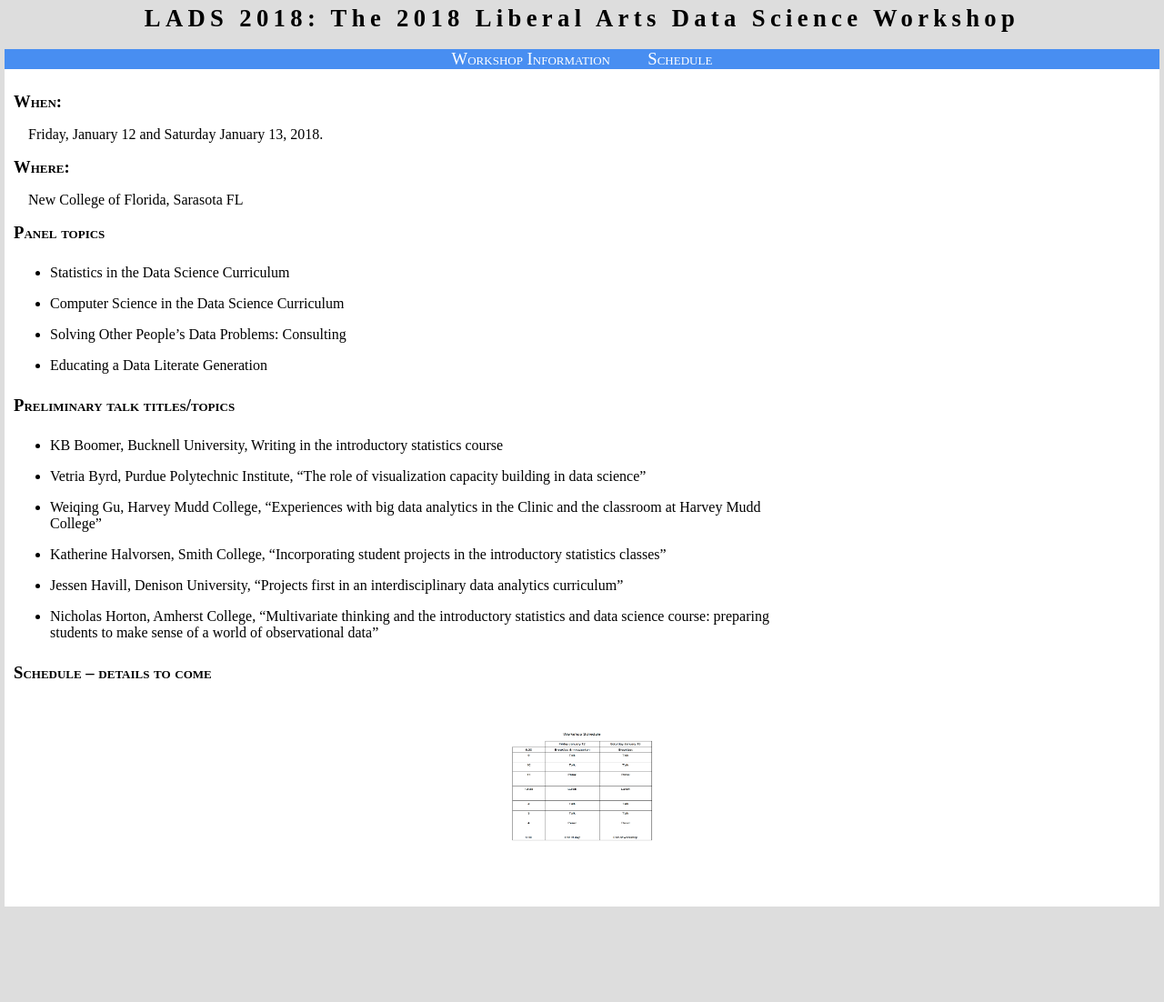
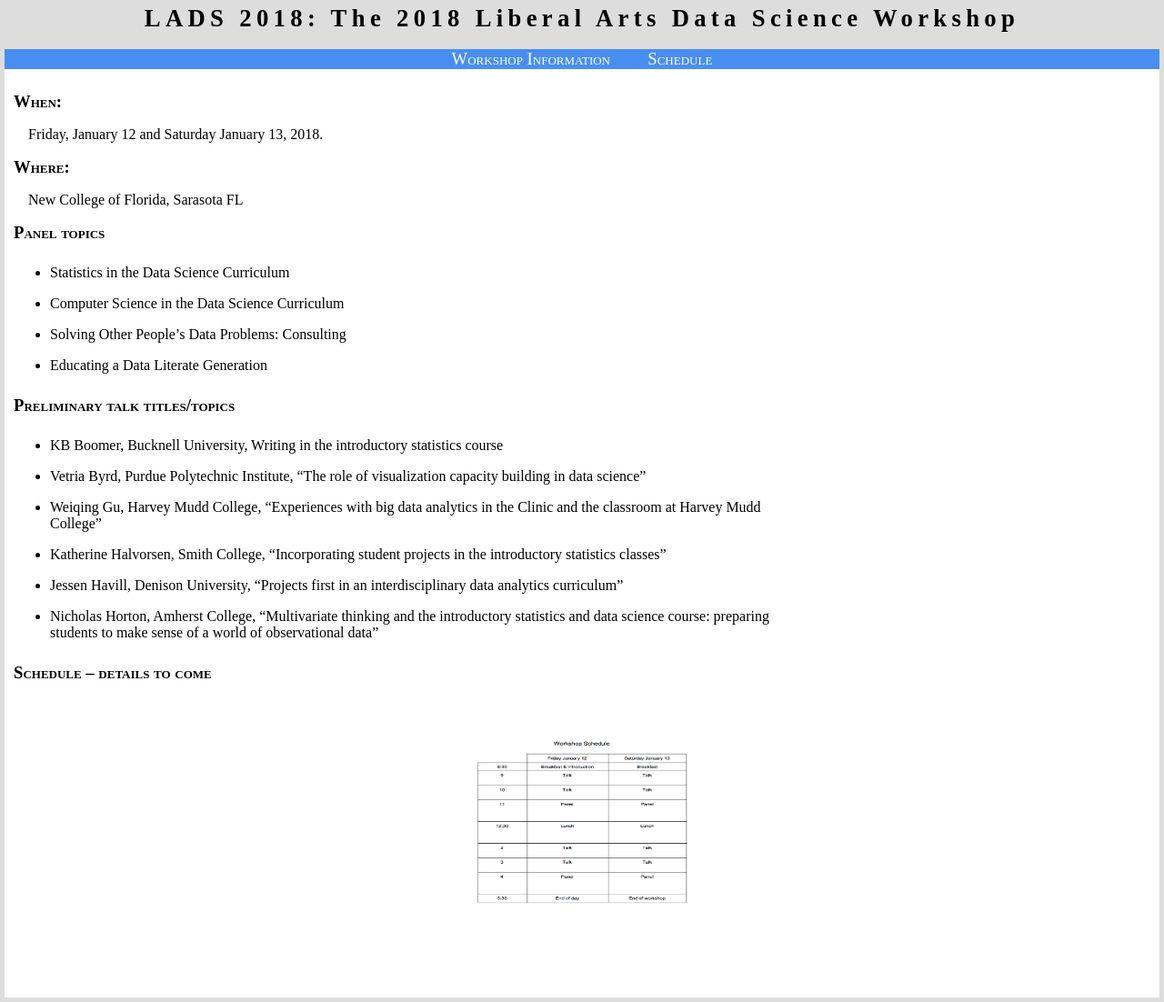
Before and after one commit to davidwgillman/davidwgillman.github.io, a Jekyll site: the page built from ladsworkshop/schedule.md, in a window 1280 px wide. Shown: the whole page at 91% size. Built offline with Jekyll 4.4.1, drawn with Linux system fonts in a browser that asks for light colours; before the commit the page ends 1002 px from its top, so only the background shows below that.

Commit message:
try resizing again

```diff
--- a/_layouts/conference.html
+++ b/_layouts/conference.html
@@ -16,6 +16,6 @@
 	<div id="content">
 	{{content}}
     </div>
-    <div id="schedule"><img  src="schedule.png" class="resize" /><br>
+    <div id="schedule"><img  src="schedule.png" width="300" height="300"/><br>
 
 </body>
--- a/css/workshop.css
+++ b/css/workshop.css
@@ -108,14 +108,15 @@ body {
     text-align:center;
     padding:10px;
     background-color:#fff;
-    .resize {
+    /*.resize {
         width:200px;
         height:200px;
     }
     .resize:hover {
         height:900px;
         width:900px;
-    }    /*position:absolute;
+    }*/
+     /*position:absolute;
      top:100px;
      left:150px;*/
 }
```
